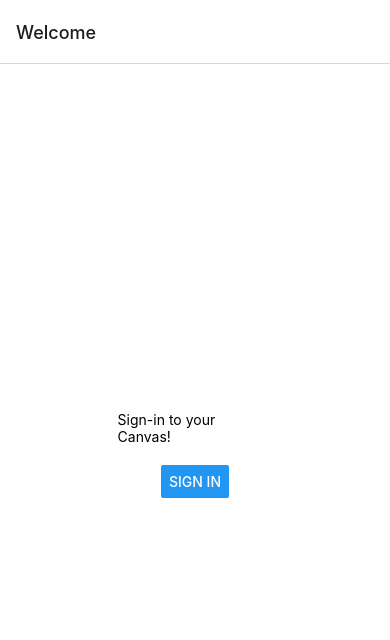
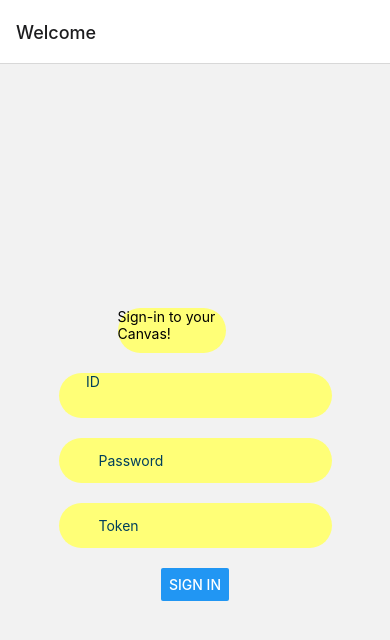
Before and after one commit to HuntDubs/CanvasLMS_API, a React Native app: screen / in a window 390 px wide. Shown: the top 640 px of the page. Built offline with nearby package versions, Linux system fonts and the light colour scheme.

Commit message:
Doing what I gotta

```diff
--- a/App.js
+++ b/App.js
@@ -1,31 +1,38 @@
 //import * as React from 'react';
 import React, { Component } from 'react';
 import { useState, useEffect } from 'react';
-import { Button, StyleSheet, Text, View, FlatList } from 'react-native';
+import { Button, StyleSheet, Text, View, FlatList, TextInput } from 'react-native';
 import { NavigationContainer } from '@react-navigation/native';
 import { createNativeStackNavigator } from '@react-navigation/native-stack';
 import {WebView} from 'react-native-webview';
 import { createBottomTabNavigator } from "@react-navigation/bottom-tabs";
 
-import {firebase, functions} from '@react-native-firebase/functions'
+import {firebase, functions} from '@react-native-firebase/functions';
 
 
-const MyTokenSignIn = ({naviagtion}) => {
+const MyTokenSignIn = ({navigation, route}) => {
   const [loading, setLoading] = useState(true);
   const [products, setProducts] = useState([]);
+  const {id, password, token} = route.params;
+  const clientID = id.clientID;
+  const clientPassword = password.clientSecret;
+  const clientToken = token.clientToken;
 
   useEffect(() => {
-    functions().httpsCallable('listProducts')().then(response => {
-      setProducts(response.data);
-      setLoading(false);
-    });
+    setLoading(false);
+    // functions().httpsCallable('listProducts')().then(response => {
+    //   setProducts(response.data);
+    //   setLoading(false);
+    // });
   }, []);
 
   if (!loading){
     return(
       <View style={styles.container} >
         <Text>Made it here.</Text>
-        <Text>{products}</Text>
+        <Text>id: {JSON.stringify(clientID)}</Text>
+        <Text>id: {JSON.stringify(clientPassword)}</Text>
+        <Text>id: {JSON.stringify(clientToken)}</Text>
       </View>
     );
   }
@@ -47,12 +54,40 @@
 
 //Commented out sections from a scrapped email and password sign-in screen. Pretty sure that will not be needed
 const SignInScreen = ({navigation}) => {
-  // const [clientID, setClientID] = useState('');
-  // const [clientSecret, setClientSecret] = useState('');
+  const [clientID, setClientID] = useState('');
+  const [clientSecret, setClientSecret] = useState('');
+  const [clientToken, setClientToken] = useState('');
+
   return (
     <View style = {styles.container}>
       <View ><Text style={styles.inputView}>Sign-in to your Canvas!</Text></View>
-      <Button title="Sign in" onPress={() => navigation.navigate('CanvasPersonalSignIn')} />
+      <View style={styles.inputView}>
+        <TextInput
+        //style={styles.textInput}
+        placeholder="ID"
+        placeholderTextColor="#003f5c"
+        onChangeText={(clientID) => setClientID(clientID)}
+        />
+      </View>
+      <View style={styles.inputView}>
+        <TextInput
+          style={styles.textInput}
+          placeholder="Password"
+          placeholderTextColor="#003f5c"
+          secureTextEntry={true}
+          onChangeText={(clientSecret) => setClientSecret(clientSecret)}
+        />
+      </View>
+      <View style={styles.inputView}>
+        <TextInput
+          style={styles.textInput}
+          placeholder="Token"
+          placeholderTextColor="#003f5c"
+          secureTextEntry={true}
+          onChangeText={(clientToken) => setClientToken(clientToken)}
+        />
+      </View>
+      <Button title="Sign in" onPress={() => navigation.navigate('CanvasPersonalSignIn', { id: {clientID} , password: {clientSecret}, token: {clientToken}})} />
     </View>
   );
 }
@@ -100,7 +135,7 @@
 const styles = StyleSheet.create({
   container: {
     flex: 1,
-    backgroundColor: "#fff",
+    backgroundColor: "ffff",
     alignItems: "center",
     justifyContent: "center",
   },
@@ -114,8 +149,10 @@
     backgroundCoor: "#FF1493"
   },
   inputView: {
+    backgroundColor: "#FF7F",
     borderRadius: 30,
     width: "70%",
+    height: 45,
     marginBottom: 20,
     alignItems: "center",
   },
@@ -123,6 +160,6 @@
     height: 50,
     flex: 1,
     padding: 10,
-    marginLeft: 20,
+    marginLeft: 25,
   }
 });
```
Also changed, not shown: 1 other file (tests, documents, lock files or other folders).
